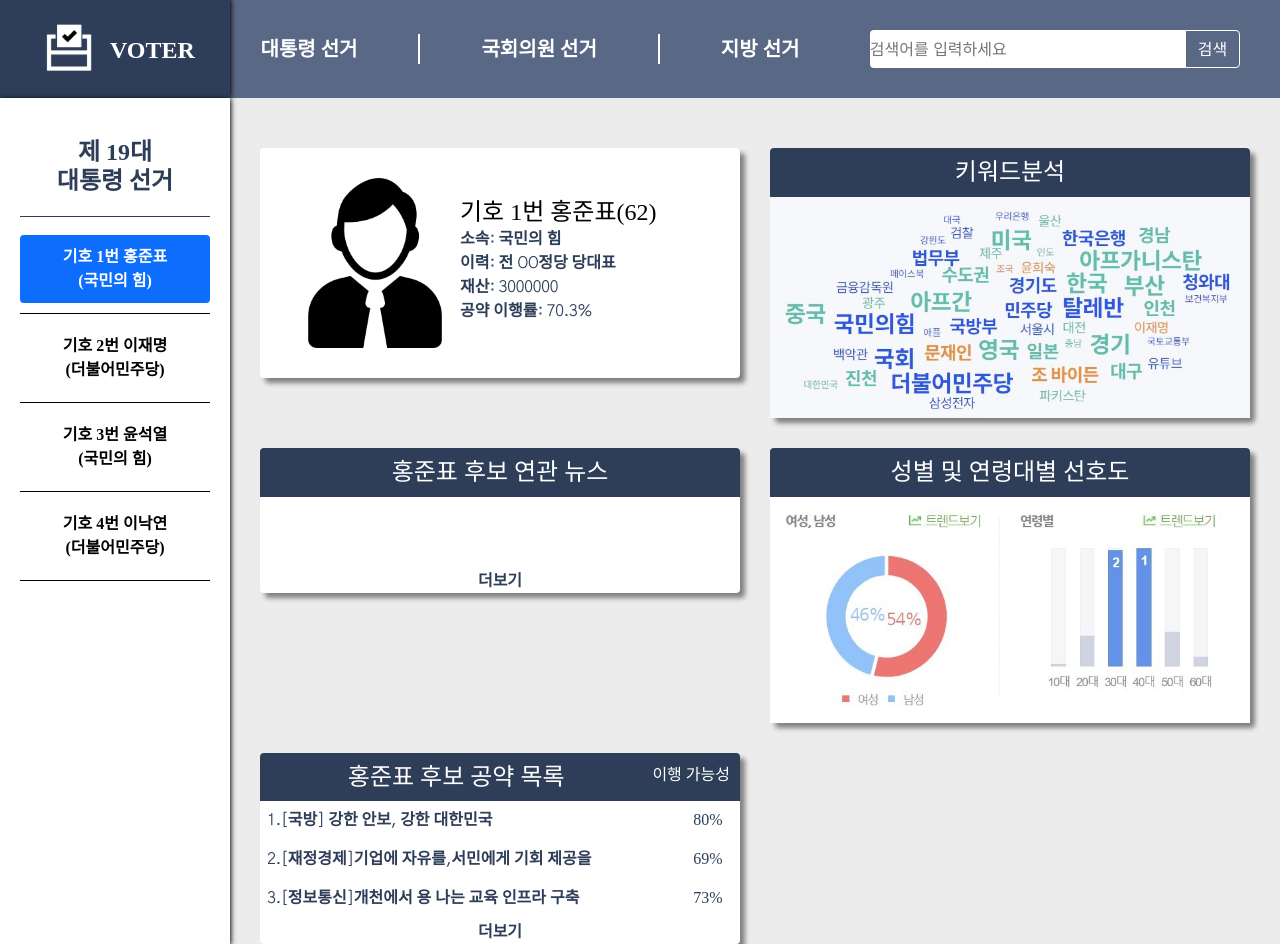
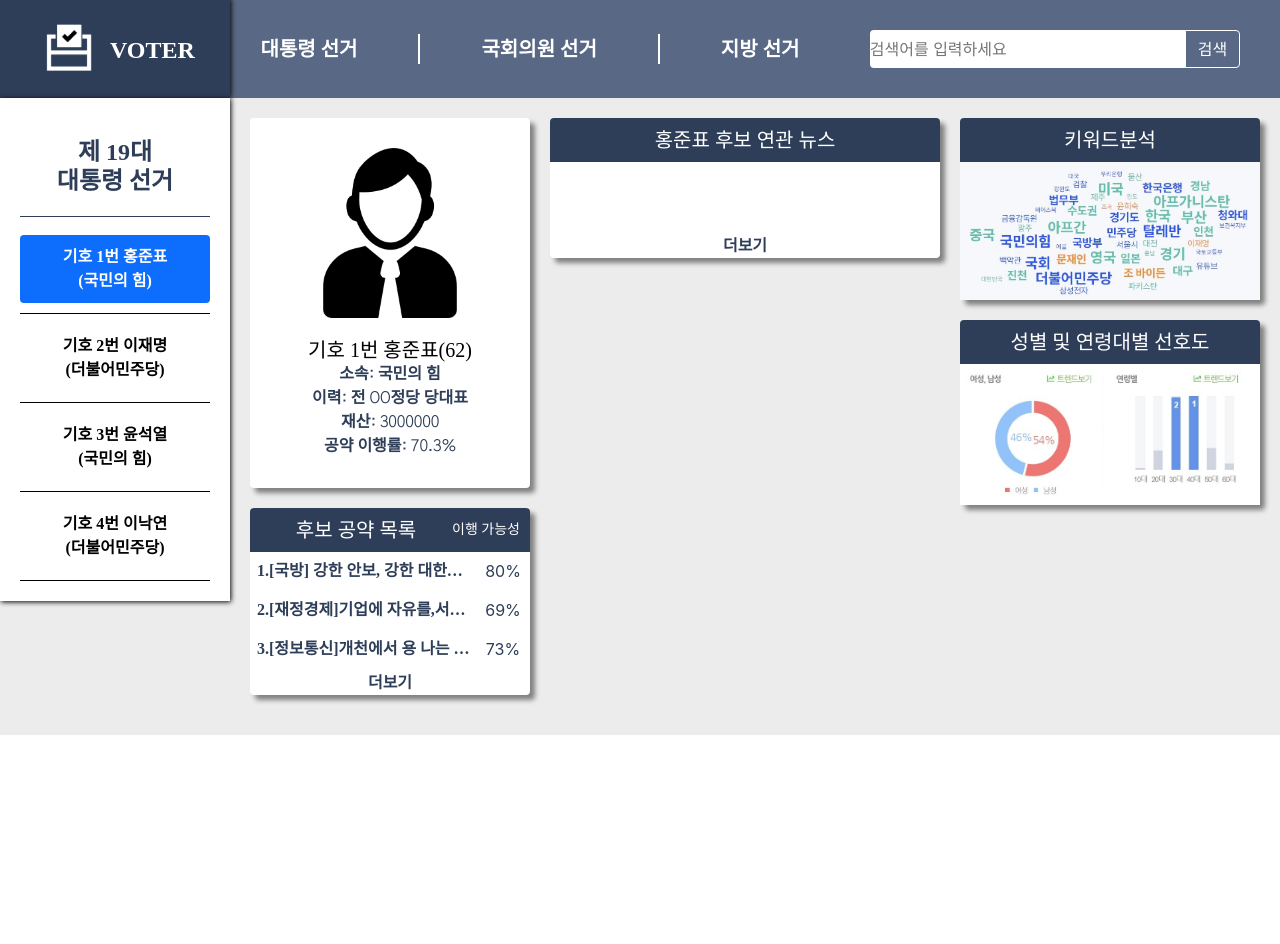
Before and after one commit to rlagudtn/voter, a React app in the folder Voter/src/main/frontend/: page / in a window 1280 px wide. After the commit the page ends 800 px from the top, so only its background shows below. Built offline with nearby package versions, Linux system fonts and the light colour scheme; no server answers; a web font is replaced by a local one.

Commit message:
change grid css to flex box

```diff
--- a/Voter/src/main/frontend/src/css/Main.css
+++ b/Voter/src/main/frontend/src/css/Main.css
@@ -1,19 +1,15 @@
 @import url('../_reset.css');
 /* Grid css */
 .main{
-    display: grid;
-    grid-auto-rows: repeat(3, auto);
-    grid-template-columns: 230px minmax(475px,1fr) minmax(475px,1fr);
+  display: flex;
     background-color: #ECECEC;
-    padding-right: 30px;
-    gap: 30px;
 }
 .box-item{
     box-shadow: 5px 5px 5px  gray;
-    align-self:start;
     background-color: white;
     border-radius: 4px;
     color: var(--theme-color);
+    margin-bottom: 20px;
 }
 .box-title{
     background-color: var(--theme-color);
@@ -23,22 +19,29 @@
 }
 .box-item h5{
     font-family: var(--box-title-font);
-    font-size: 24px;
+    font-size: 20px;
     color: white;
-    font-weight: 200;
+    font-weight: 500;
     margin: 0;
 
 }
 
+
 /* 후보자 리스트 */
 
   .candidates{
-    grid-row: 1/4;
-    grid-column: 1/2;
-    box-sizing: border-box;
+    width: 230px;
+    min-width: 230px;
+    height: max-content;
     padding: 20px;
     box-shadow: 1px 1px 5px black;
     background-color: white;
+
+  }
+  .contents{
+    padding: 20px;
+    display: flex;
+    min-width: 950px;
 
   }
   .candidates .title{
@@ -49,49 +52,57 @@
       font-weight: 600;
       color: var(--theme-color);
     }
+  /* 2/3 */
+
+    .candidateInfo{
+      display: flex;
+      flex-direction: column;
+      width: 30%;
+      min-width: 300px;
+      padding-right: 20px;
+
+    }
   /* 후보자 정보 */
   .candidate{
-    display: flex;
-    grid-row: 1/2;
-    grid-column: 2/3;
     padding:30px;
-    margin-top: 50px;
   }
   .candidate h5{
       background-color: transparent;
       color: black;
   }
   /* 공약 리스트 */
-  .promiseList{
-    align-self: flex-start;
-    grid-row: 3/4;
-    grid-column: 2/3;
+
+  /* 연관뉴스 */
+  .news-content{
+    width: 45%;
+    min-width: 350px;
+    padding-right: 20px;
   }
-  /* 연관뉴스 */
   .news{
-    grid-row: 2/3;
-    grid-column: 2/3;
 
+
+
+  }
+  .candidateVisual{
+    width: 30%;
+    min-width: 300px;
+    display:flex;
+    flex-direction: column;
   }
   /* 키워드 클라우드 */
   .wordCloud{
-    margin-top: 50px;
-    grid-row: 1/2;
-    grid-column: 3/4;
   }
   .age{
-    grid-row: 2/3;
-    grid-column: 3/4;
   }
 
 
-  .candidateInfo-enter{
+  /* .candidateInfo-enter{
     opacity: 0;
   }
   .candidateInfo-enter-active{
     opacity: 1;
     transition: all 300ms;
-  }
+  } */
   .nav-item{
     border-bottom: 1px solid;
     color: black;
@@ -112,29 +123,23 @@
   .candidate .info{
     display: flex;
     flex-direction: column;
-    align-items: flex-start;
     padding-top: 20px;
   }
 
-  .promiseList .title{
-    width: 100%;
+  .promiseList .box-title{
     display: flex;
     justify-content: space-between;
-    overflow: hidden;
-
-
+    padding-left: 10px;padding-right: 10px;
   }
-  .title h5{
+  .promiseList .title{
       margin:auto;
   }
   .promisePossiblity{
     display: flex;
     align-items: center;
-    height: 25px;
-    padding-right: 10px;
-    color: var(--theme-color-light);
+    width: fit-content;
     font-family: var(--menu-font);
-
+    font-size: 14px;
     color: white;
   }
 
@@ -143,14 +148,19 @@
     justify-content: space-between;
     padding: 7px;
 
+
+  }
+  .promise-content{
+    width: 80%;
+  }
+  .promise-content p{
     overflow: hidden;
     text-overflow: ellipsis;
     text-align: left;
     font-family: var(--menu-font);
   }
   .possiblity{
-    margin-left: 5px;
-    width:50px;
+    width:40px;
     text-align: center;
     height: 25px;
     border-radius: 4px;
--- a/Voter/src/main/frontend/src/css/NavMenu.css
+++ b/Voter/src/main/frontend/src/css/NavMenu.css
@@ -37,7 +37,7 @@
 }
 .menu-list{
     justify-self: center;
-
+    padding-right: 20px;padding-left: 20px;
 }
 
 
@@ -47,12 +47,10 @@
     justify-content: space-around;
     align-items: center;
     margin:0;
-    margin-left: 10px;margin-right: 10px;
     min-width: 600px;
     font-size: 20px;
     font-family: var(--menu-font);
     font-weight: 600;
-    /* font-family: 'Do Hyeon', sans-serif; */
     color:white;
 }
 .updown { width: 2px; height: 30px; background-color: white;}
--- a/Voter/src/main/frontend/src/js/Main.js
+++ b/Voter/src/main/frontend/src/js/Main.js
@@ -54,6 +54,8 @@ function Main(props) {
 
                 </CSSTransition> */}
             {/* 후보자 정보 */}
+            <div className="contents">
+                <div className="candidateInfo">
                     <div className="candidate box-item">
 
                         <img src={loading} alt="" />
@@ -66,32 +68,46 @@ function Main(props) {
                         </div>
                     </div>
                     {/* 공약 리스트 */}
+
                     <div className="promiseList box-item">
                         <div className="box-title">
-                    <div className="title">
-                        <h5>{currentCandidate.name} 후보 공약 목록</h5>
+                                <h5  className="title">후보 공약 목록</h5>
                                 <div className="promisePossiblity">이행 가능성 </div>
-                    </div>
                         </div>
 
                         <div className="promise-title">
+                            <div className="promise-content">
                             <p>1.[국방] 강한 안보, 강한 대한민국 </p>
+
+                            </div>
                             <div className="possiblity">80%</div>
                         </div>
                         <div className="promise-title">
+                        <div className="promise-content">
+
                             <p>2.[재정경제]기업에 자유를,서민에게 기회 제공을</p>
+                        </div>
+
                             <div className="possiblity">69%</div>
                         </div>
                         <div className="promise-title">
+                        <div className="promise-content">
+
                             <p>3.[정보통신]개천에서 용 나는 교육 인프라 구축</p>
+                        </div>
+
                             <div className="possiblity">73%</div>
                         </div>
 
 
                         <button>더보기</button>
                     </div>
+                </div>
+
+
                 {/* 연관 뉴스 */}
-            <div className="news  box-item">
+                <div className="news-content">
+                    <div className="news box-item">
                         <div className="box-title">
                             <h5>{currentCandidate.name} 후보 연관 뉴스</h5>
                         </div>
@@ -112,6 +128,9 @@ function Main(props) {
                         </Link>
 
                     </div>
+                </div>
+
+                <div className="candidateVisual">
                     {/* 키워드 크라우드 */}
                     <div className="wordCloud  box-item">
                         <div className="box-title">
@@ -129,6 +148,10 @@ function Main(props) {
 
                     </div>
                 </div>
+            </div>
+
+
+        </div>
     );
 }
 function AboutCandidate(props) {
```
Lines whose indentation alone changed are shown as unchanged.
